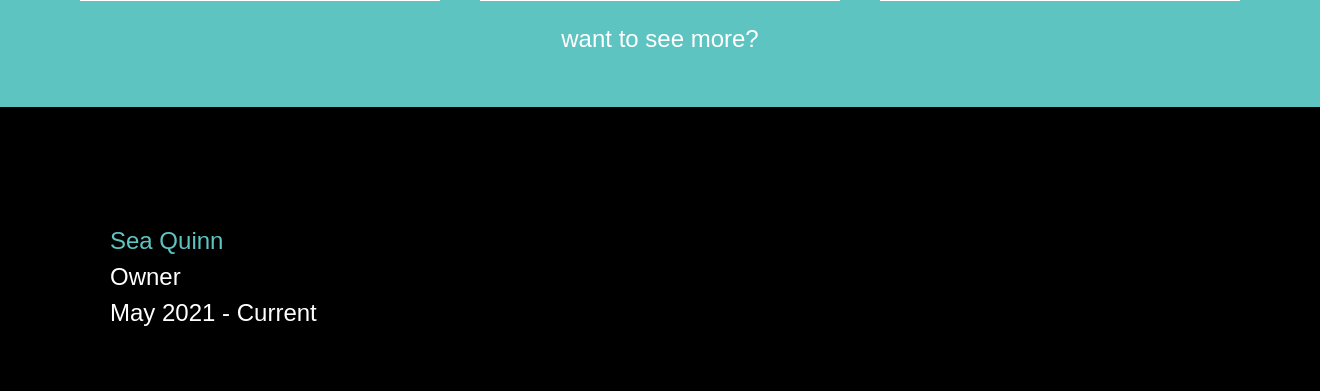
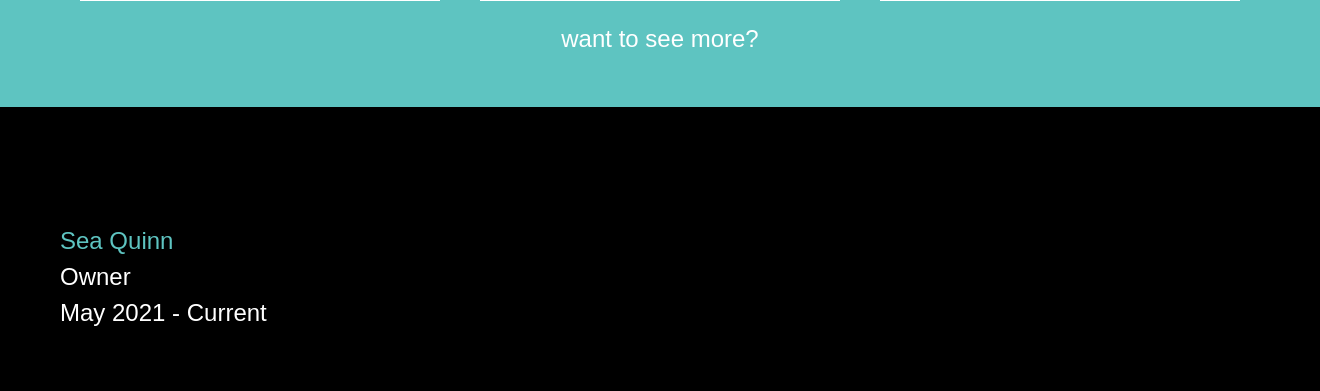
Before and after one commit to apquinn/envelopes, a PHP site: page / in a window 1320 px wide. Shown: the part 4047-4438 px from the top of the page. Run offline with PHP 8.4, Linux system fonts and the light colour scheme.

Commit message:
tracking space on right

```diff
--- a/web/bioIncludes/App.css
+++ b/web/bioIncludes/App.css
@@ -325,7 +325,6 @@ h4 {
 .jobs-wrapper {
   padding-top: 30px;
   width: 100%;
-  margin-left: 50px;
 }
 
 .jobs-company {
```
